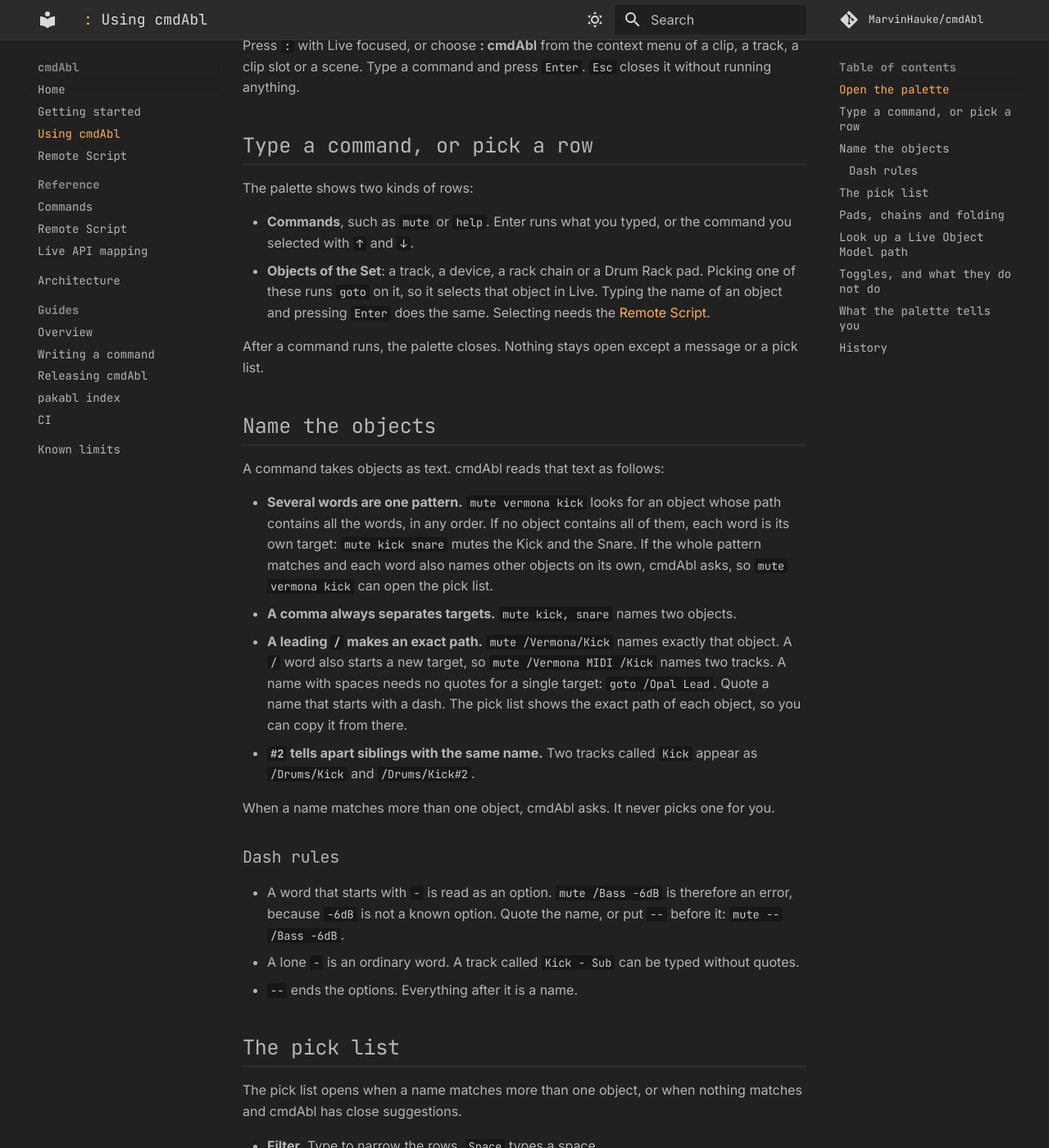
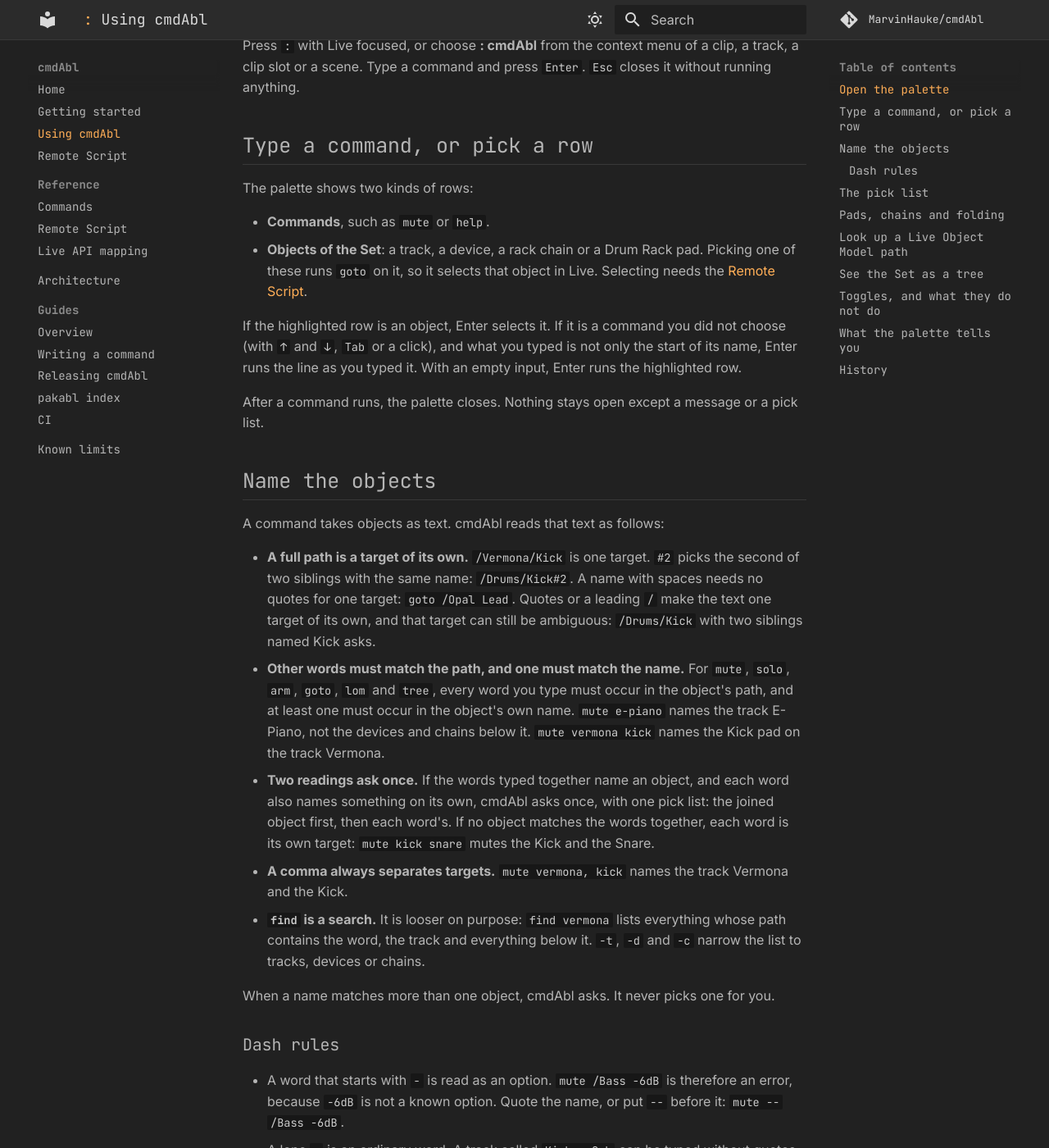
Before and after one commit to MarvinHauke/cmdAbl, an MkDocs documentation site: the page built from docs/using.md, in a window 1280 px wide and 1400 px high, scrolled down 337 px. Shown: the whole window at 82% size. Built offline with MkDocs 1.6.1 and Material for MkDocs 9.7.7, drawn with Linux system fonts in a browser that asks for light colours; comment, search, counter and statistics services are not loaded; some of the changed text lies outside the part shown.

Commit message:
docs: matching rule, Enter rule and the tree command on the using and architecture pages
The own-name rule for commands other than find; two readings ask once; each
word is its own target when no object matches the words together; Enter
selects object rows and runs the typed line for commands not chosen; tree.

Co-Authored-By: Claude Haiku 5.5 <noreply@anthropic.com>

```diff
--- a/docs/using.md
+++ b/docs/using.md
@@ -14,10 +14,13 @@ scene. Type a command and press `Enter`. `Esc` closes it without running anythin
 
 The palette shows two kinds of rows:
 
-- **Commands**, such as `mute` or `help`. Enter runs what you typed, or the command you selected with `↑` and `↓`.
+- **Commands**, such as `mute` or `help`.
 - **Objects of the Set**: a track, a device, a rack chain or a Drum Rack pad. Picking one of these runs
-  `goto` on it, so it selects that object in Live. Typing the name of an object and pressing `Enter` does
-  the same. Selecting needs the [Remote Script](remote-script.md).
+  `goto` on it, so it selects that object in Live. Selecting needs the [Remote Script](remote-script.md).
+
+If the highlighted row is an object, Enter selects it. If it is a command you did not choose (with `↑` and `↓`,
+`Tab` or a click), and what you typed is not only the start of its name, Enter runs the line as you typed it. With
+an empty input, Enter runs the highlighted row.
 
 After a command runs, the palette closes. Nothing stays open except a message or a pick list.
 
@@ -25,17 +28,20 @@ After a command runs, the palette closes. Nothing stays open except a message or
 
 A command takes objects as text. cmdAbl reads that text as follows:
 
-- **Several words are one pattern.** `mute vermona kick` looks for an object whose path contains all the
-  words, in any order. If no object contains all of them, each word is its own target: `mute kick snare`
-  mutes the Kick and the Snare. If the whole pattern matches and each word also names other objects on its
-  own, cmdAbl asks, so `mute vermona kick` can open the pick list.
-- **A comma always separates targets.** `mute kick, snare` names two objects.
-- **A leading `/` makes an exact path.** `mute /Vermona/Kick` names exactly that object. A `/` word also
-  starts a new target, so `mute /Vermona MIDI /Kick` names two tracks. A name with spaces needs no quotes
-  for a single target: `goto /Opal Lead`. Quote a name that starts with a dash. The pick list shows the exact
-  path of each object, so you can copy it from there.
-- **`#2` tells apart siblings with the same name.** Two tracks called `Kick` appear as `/Drums/Kick` and
-  `/Drums/Kick#2`.
+- **A full path is a target of its own.** `/Vermona/Kick` is one target. `#2` picks the second of two
+  siblings with the same name: `/Drums/Kick#2`. A name with spaces needs no quotes for one target:
+  `goto /Opal Lead`. Quotes or a leading `/` make the text one target of its own, and that target can still be
+  ambiguous: `/Drums/Kick` with two siblings named Kick asks.
+- **Other words must match the path, and one must match the name.** For `mute`, `solo`, `arm`, `goto`, `lom` and
+  `tree`, every word you type must occur in the object's path, and at least one must occur in the object's own
+  name. `mute e-piano` names the track E-Piano, not the devices and chains below it. `mute vermona kick` names
+  the Kick pad on the track Vermona.
+- **Two readings ask once.** If the words typed together name an object, and each word also names something on its
+  own, cmdAbl asks once, with one pick list: the joined object first, then each word's. If no object matches the
+  words together, each word is its own target: `mute kick snare` mutes the Kick and the Snare.
+- **A comma always separates targets.** `mute vermona, kick` names the track Vermona and the Kick.
+- **`find` is a search.** It is looser on purpose: `find vermona` lists everything whose path contains the word,
+  the track and everything below it. `-t`, `-d` and `-c` narrow the list to tracks, devices or chains.
 
 When a name matches more than one object, cmdAbl asks. It never picks one for you.
 
@@ -93,6 +99,13 @@ reference page for its kind. Use it when you write a script, or to check what cm
 [Live API mapping](reference/live-api.md) shows how cmdAbl's ports and Remote Script operations map to the
 Live Object Model.
 
+## See the Set as a tree
+
+`tree` lists the Set as an indented tree: tracks, their devices, and the chains and pads of racks. It shows two
+levels by default. `tree /Vermona MIDI` starts at one track, and `-L` sets how many levels to show, from 1 to 12.
+A long listing is cut with a hint; pass a path or a smaller `-L`. Chains and pads appear only while the Remote
+Script runs. The [command reference](reference/commands.md) has the full usage.
+
 ## Toggles, and what they do not do
 
 - `mute`, `solo` and `arm` **toggle** each object they name: a muted track is unmuted, an unmuted one is muted.
```
Also changed, not shown: docs/architecture.md (+7 -6 lines).
